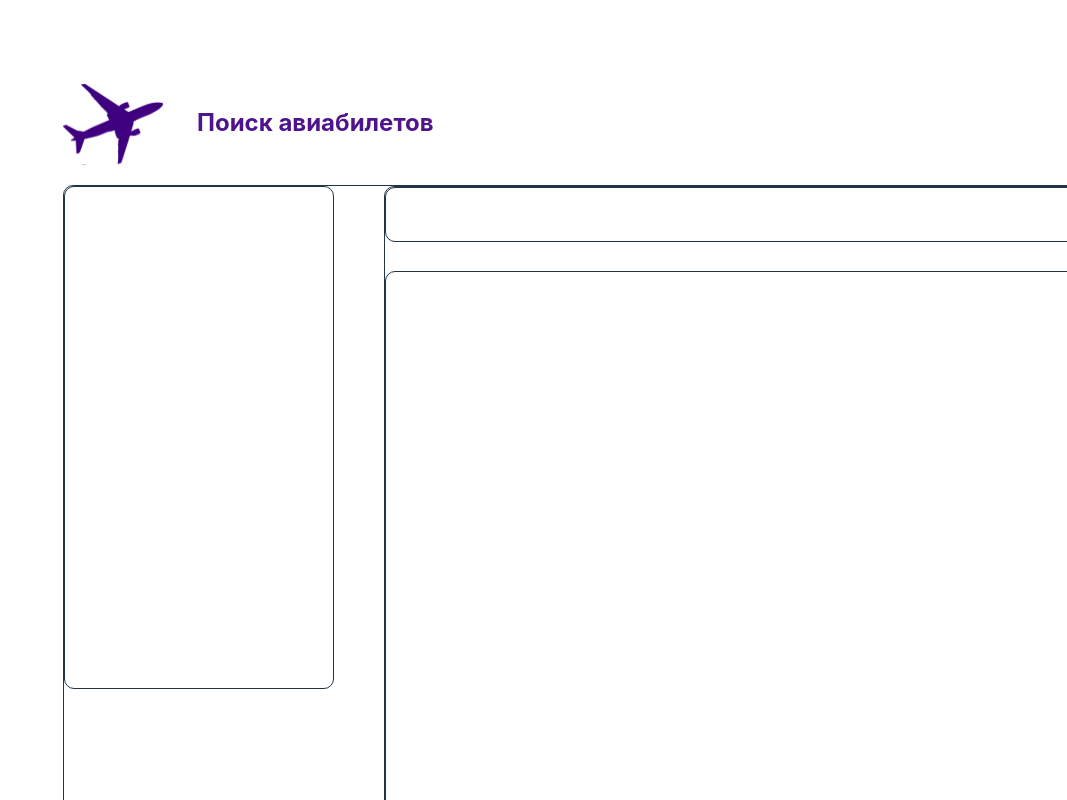
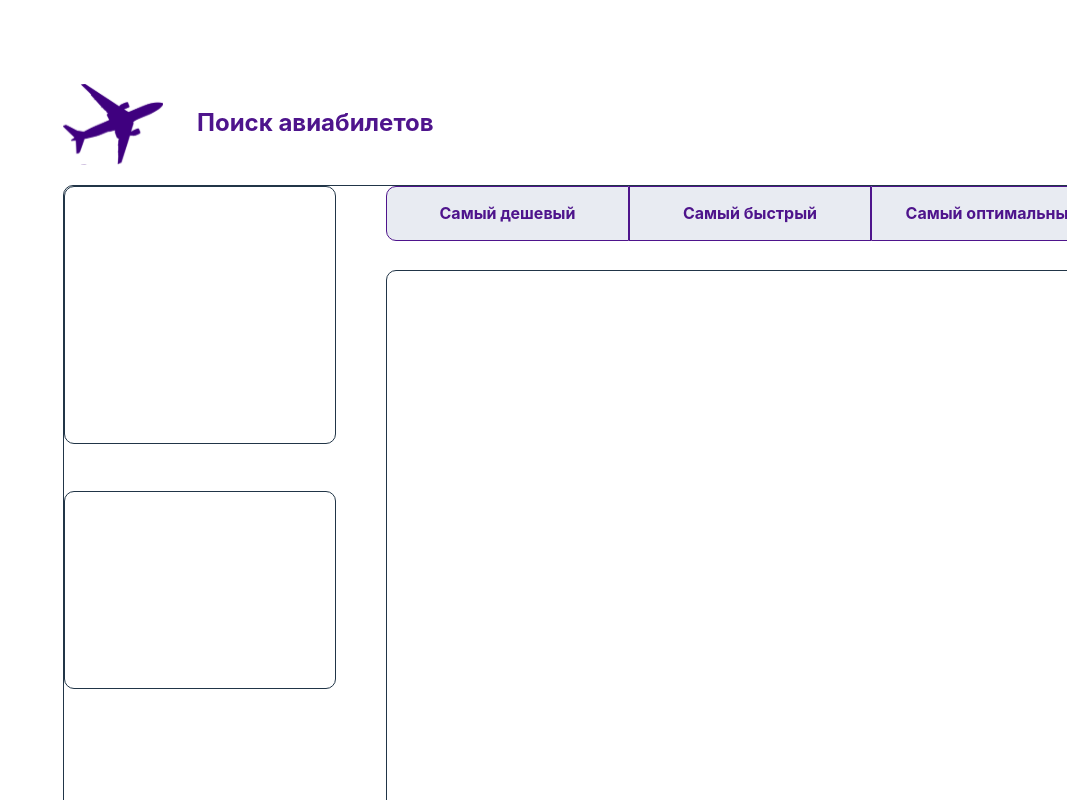
Before and after one commit to BatanAndrei/search-for-flights-rdux-toolkit-ts, a React (Vite) app: page / in a window 1280 px wide. Shown: the top 800 px of the page, without its empty margins (213-1280 px from the left). Built offline with nearby package versions, Linux system fonts and the light colour scheme.

Commit message:
initial commit

```diff
--- /dev/null
+++ b/src/Layout/Footer/ButtonLoader/ButtonLoader.tsx
@@ -0,0 +1,9 @@
+import style from './buttonLoader.module.css';
+
+function ButtonLoader() {
+    return (
+        <button className={style.button}>Загрузить еще билеты</button>
+    )
+}
+
+export default ButtonLoader;
--- /dev/null
+++ b/src/Layout/Footer/ButtonLoader/buttonLoader.module.css
@@ -0,0 +1,9 @@
+.button {
+    width: 727px;
+    height: 62px;
+    font-weight: 700;
+    font-size: 24px;
+    color: #F7F9F7;
+    cursor: pointer;
+    background-color: #4E148C;
+}
--- a/src/Layout/Footer/Footer.tsx
+++ b/src/Layout/Footer/Footer.tsx
@@ -1,8 +1,10 @@
-import style from './footer.module.css'
+import style from './footer.module.css';
+import ButtonLoader from './ButtonLoader/ButtonLoader';
+
 function Footer() {
     return (
         <footer className={style.footer}>
-            <button className={style.button}>Загрузить еще билеты</button>
+            <ButtonLoader />
         </footer>
     )
 }
--- a/src/Layout/Footer/footer.module.css
+++ b/src/Layout/Footer/footer.module.css
@@ -6,13 +6,3 @@
     border-radius: 10px;
     border: 1px solid;
 }
-
-.button {
-    width: 727px;
-    height: 62px;
-    font-weight: 700;
-    font-size: 24px;
-    color: #F7F9F7;
-    cursor: pointer;
-    background-color: #4E148C;
-}
--- /dev/null
+++ b/src/Layout/Main/BlockFilterCompanies/BlockFilterCompanies.tsx
@@ -0,0 +1,10 @@
+import style from './blockFilterCompanies.module.css';
+
+function BlockFilterCompanies() {
+    return (
+        <div className={style.BlockFilterCompanies}>
+        </div>
+    )
+}
+
+export default BlockFilterCompanies;
--- /dev/null
+++ b/src/Layout/Main/BlockFilterCompanies/blockFilterCompanies.module.css
@@ -0,0 +1,7 @@
+.BlockFilterCompanies {
+    margin-top: 47px;
+    width: 272px;
+    height: 198px;
+    border-radius: 10px;
+    border: 1px solid;
+}
--- /dev/null
+++ b/src/Layout/Main/BlockFilterTransfer/BlockFilterTransfer.tsx
@@ -0,0 +1,10 @@
+import style from './blockFilterTransfer.module.css';
+
+function BlockFilterTransfer() {
+    return (
+        <div className={style.BlockFilterTransfer}>
+        </div>
+    )
+}
+
+export default BlockFilterTransfer;
--- /dev/null
+++ b/src/Layout/Main/BlockFilterTransfer/blockFilterTransfer.module.css
@@ -0,0 +1,6 @@
+.BlockFilterTransfer {
+    width: 272px;
+    height: 258px;
+    border-radius: 10px;
+    border: 1px solid;
+}
--- /dev/null
+++ b/src/Layout/Main/ButtonNavigation/ButtonNavigation.tsx
@@ -0,0 +1,13 @@
+import style from './buttonNavigation.module.css';
+
+function ButtonNavigation() {
+    return (
+        <>
+            <button className={style.button_cheap}>Самый дешевый</button>
+            <button className={style.button_fast}>Самый быстрый</button>
+            <button className={style.button_optimal}>Самый оптимальный</button>
+        </>
+    )
+}
+
+export default ButtonNavigation;
--- /dev/null
+++ b/src/Layout/Main/ButtonNavigation/buttonNavigation.module.css
@@ -0,0 +1,32 @@
+.button_cheap {
+    width: 243px;
+    height: 55px;
+    font-weight: 700;
+    font-size: 16px;
+    color: #4E148C;
+    border-radius: 10px 0px 0px 10px;
+    border: 1px solid #4E148C;
+    background-color: #E8EBF2;
+}
+
+.button_fast {
+    width: 242px;
+    height: 55px;
+    font-weight: 700;
+    font-size: 16px;
+    color: #4E148C;
+    border-radius: 0px;
+    border: 1px solid #4E148C;
+    background-color: #E8EBF2;
+}
+
+.button_optimal {
+    width: 242px;
+    height: 55px;
+    font-weight: 700;
+    font-size: 16px;
+    color: #4E148C;
+    border-radius: 0px 10px 10px 0px;
+    border: 1px solid #4E148C;
+    background-color: #E8EBF2;
+}
--- a/src/Layout/Main/Main.tsx
+++ b/src/Layout/Main/Main.tsx
@@ -1,16 +1,20 @@
 import style from './main.module.css';
+import ButtonNavigation from './ButtonNavigation/ButtonNavigation';
+import BlockFilterTransfer from './BlockFilterTransfer/BlockFilterTransfer';
+import BlockFilterCompanies from './BlockFilterCompanies/BlockFilterCompanies';
 
 function Main() {
     return (
-        <main className={style.main}>
-            <div className={style.block_left}>
-
+        <main className={style.block_main}>
+            <div className={style.block_filters}>
+                <BlockFilterTransfer />
+                <BlockFilterCompanies />
             </div>
-            <div className={style.block_right}>
-                <div className={style.block_right__header}>
-
+            <div className={style.block_info}>
+                <div className={style.block_info__navigation}>
+                    <ButtonNavigation />
                 </div>
-                <div className={style.block_right__content}>
+                <div className={style.block_info__tickets}>
 
                 </div>
             </div>
--- a/src/Layout/Main/main.module.css
+++ b/src/Layout/Main/main.module.css
@@ -1,4 +1,4 @@
-.main {
+.block_main {
     display: flex;
     margin-top: 20.55px;
     margin-left: 276px;
@@ -8,29 +8,24 @@
     border: 1px solid;
 }
 
-.block_left {
+.block_filters {
     width: 272px;
     height: 503px;
-    border-radius: 10px;
-    border: 1px solid;
 }
 
-.block_right {
+.block_info {
     margin-left: 50px;
     width: 727px;
     height: 700px;
     border-radius: 10px;
-    border: 1px solid;
 }
 
-.block_right__header {
+.block_info__navigation {
     width: 727px;
     height: 55px;
-    border-radius: 10px;
-    border: 1px solid;
 }
 
-.block_right__content {
+.block_info__tickets {
     margin-top: 29px;
     width: 727px;
     height: 616px;
```
